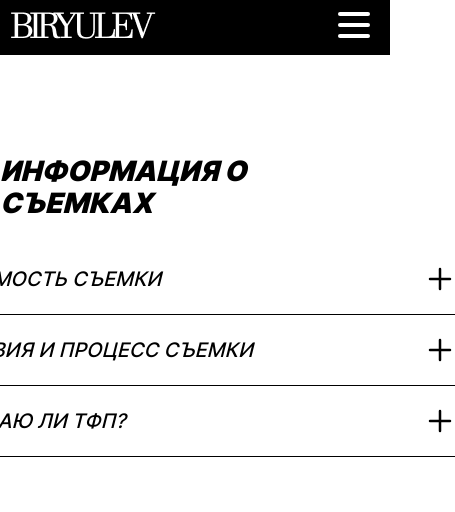
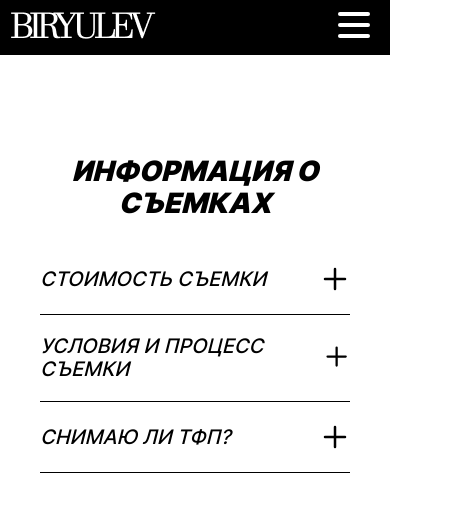
Before and after one commit to IlyaBiryulev/photographer-s-website, a React (Create React App) app: page /#/filming in a window 390 px wide. Shown: the top 512 px of the page, 455 px wide, since content can reach past the window. Built offline with nearby package versions, Linux system fonts and the light colour scheme.

Commit message:
feat: доделать аккардион

```diff
--- a/src/components/Accordion/Accordion.css
+++ b/src/components/Accordion/Accordion.css
@@ -31,3 +31,16 @@
   width: 520px;
   text-align: justify;
 }
+
+
+@media screen and (max-width: 546px) {
+  .accordion__card {
+    width: 310px;
+    margin: 0 5px;
+  }
+
+  .accordion__content {
+    width: 310px;
+    margin: 0 5px;
+  }
+}
--- a/src/components/Accordion/Accordion.js
+++ b/src/components/Accordion/Accordion.jsx
@@ -1,24 +1,17 @@
 import './Accordion.css';
-import {React, useState} from 'react';
 import { motion, AnimatePresence } from 'framer-motion';
 
-function Accordion({item}) {
-  const [ isActive, setIsActive ] = useState(false);
-
-  const handleClick = () => {
-    setIsActive(!isActive)
-  }
-
+function Accordion({item, opened, toggle}) {
   return (
     <article className='accordion'>
       <div className='accordion__item'>
-        <div className='accordion__card' onClick={handleClick}>
+        <div className='accordion__card' onClick={toggle}>
           <p className='accordion__title'>{item.title}</p>
-          <div className={isActive ? 'accordion__plus accordion__plus_close' : 'accordion__plus'}/>
+          <div className={opened ? 'accordion__plus accordion__plus_close' : 'accordion__plus'}/>
         </div>
         <AnimatePresence>
-        {isActive &&
-          <div className='accordion__content'>
+          {opened &&
+            <div className='accordion__content'>
             <motion.p className='accordion__text'
               initial={{ opacity: 0, y: '50px' }}
               animate={{ opacity: 1, y: 0, transition: {duration: 0.3}}}
@@ -41,7 +34,7 @@ function Accordion({item}) {
               {item.content3}
             </motion.p>
           </div>
-        }
+          }
         </AnimatePresence>
       </div>
     </article>
--- a/src/components/Filming/Filming.css
+++ b/src/components/Filming/Filming.css
@@ -18,4 +18,5 @@
   font-size: 28px;
   font-weight: 600;
   font-style: oblique;
+  text-align: center;
 }
--- a/src/components/Filming/Filming.jsx
+++ b/src/components/Filming/Filming.jsx
@@ -1,19 +1,19 @@
 import './Filming.css';
-import {React} from 'react';
+import {useState} from 'react';
 import Header from '../Header/Header';
 import { filmingData } from '../../utils/filmingContent';
 import Accordion from '../Accordion/Accordion';
 
 function Filming() {
-
+  const [opened, setOpened] = useState(null)
 
   return (
     <div className='filming'>
       <Header />
       <div className="filming__item">
         <h1 className='filming__title'>ИНФОРМАЦИЯ О СЪЕМКАХ</h1>
-        {filmingData.map((item) =>
-          <Accordion item={item}/>
+        {filmingData.map((item, i) =>
+          <Accordion item={item} opened={ i === opened } toggle = {setOpened.bind(null, i === opened ? null : i)}/>
         )}
       </div>
     </div>
--- a/src/utils/filmingContent.js
+++ b/src/utils/filmingContent.js
@@ -1,15 +1,18 @@
 export const filmingData = [
   {
+    id: 1,
     title: 'СТОИМОСТЬ СЪЕМКИ',
     content1: `Стоимость съемки: 4000 рублей`,
     content2: `Аренда студии или помещения оплачивается отельно`,
     content3: `Записаться на сьемку можно по ссылкам на соцсети в разделе контакты`
   },
   {
+    id: 2,
     title: 'УСЛОВИЯ И ПРОЦЕСС СЪЕМКИ',
     content1: `ПОКА ЧТО ТАК`
   },
   {
+    id: 3,
     title: 'СНИМАЮ ЛИ ТФП?',
     content1: `ТФП я снимаю только для реализации своих личных идей.`,
     content2: `Но если хотите ко мне на съемку вам необходимо написать мне в одну из соцсетей(указанных во вкладке контакты) и скинуть пример ваших фотографий.
```
